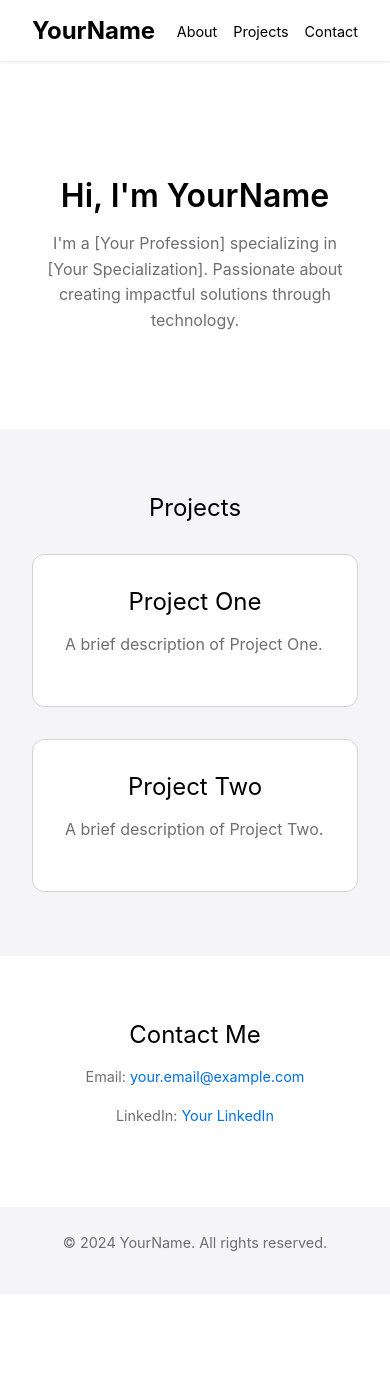
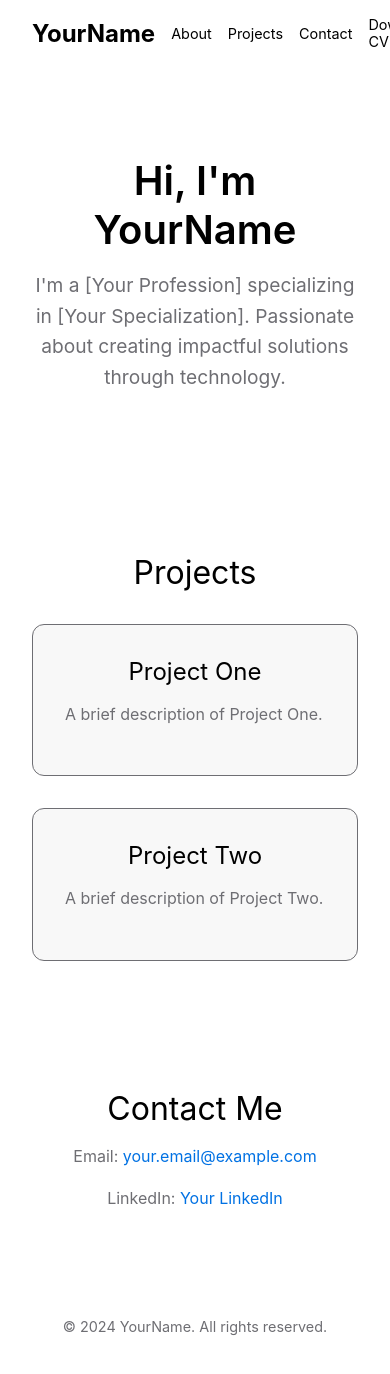
Before and after one commit to FrancoisMartinez/react-portfolio, a React (Vite) app: page / in a window 390 px wide. Shown: the top 1374 px of the page. Before the commit the page ends 1294 px from the top, so only its background shows below. Built offline with nearby package versions, Linux system fonts and the light colour scheme.

Commit message:
dark mode added

```diff
--- a/src/components/Header.jsx
+++ b/src/components/Header.jsx
@@ -1,16 +1,30 @@
-import React from 'react';
+import React, { useContext } from 'react';
 import { Link } from 'react-scroll';
 import styles from '../styles/Header.module.css';
+import { ThemeContext } from '../contexts/ThemeContext';
 
 const Header = () => {
+    const { theme, toggleTheme } = useContext(ThemeContext);
+
     return (
-        <header className={styles.header}>
+        <header className={`${styles.header} ${styles[theme]}`}>
             <div className={styles.logo}>YourName</div>
             <nav className={styles.nav}>
-                <Link to="about" smooth={true} duration={500}>About</Link>
-                <Link to="projects" smooth={true} duration={500}>Projects</Link>
-                <Link to="contact" smooth={true} duration={500}>Contact</Link>
-                {/*<a href="/cv.pdf" target="_blank" rel="noopener noreferrer">Download CV</a>*/}
+                <Link to="about" smooth={true} duration={500}>
+                    About
+                </Link>
+                <Link to="projects" smooth={true} duration={500}>
+                    Projects
+                </Link>
+                <Link to="contact" smooth={true} duration={500}>
+                    Contact
+                </Link>
+                <a href="/cv.pdf" target="_blank" rel="noopener noreferrer">
+                    Download CV
+                </a>
+                <button onClick={toggleTheme} className={styles.themeToggle}>
+                    {theme === 'light' ? '🌙' : '☀️'}
+                </button>
             </nav>
         </header>
     );
--- /dev/null
+++ b/src/contexts/ThemeContext.jsx
@@ -0,0 +1,30 @@
+import React, { createContext, useState, useEffect } from 'react';
+
+export const ThemeContext = createContext();
+
+export const ThemeProvider = ({ children }) => {
+
+
+
+    // Check localStorage for saved theme or default to 'light'
+    const [theme, setTheme] = useState(
+        localStorage.getItem('theme') || 'light'
+    );
+
+    useEffect(() => {
+        localStorage.setItem('theme', theme);
+        document.documentElement.setAttribute('data-theme', theme);
+    }, [theme]);
+
+
+    // Toggle theme function
+    const toggleTheme = () => {
+        setTheme((curr) => (curr === 'light' ? 'dark' : 'light'));
+    };
+
+    return (
+        <ThemeContext.Provider value={{ theme, toggleTheme }}>
+            {children}
+        </ThemeContext.Provider>
+    );
+};
--- a/src/index.css
+++ b/src/index.css
@@ -1,3 +1,34 @@
+
+/* Define CSS variables for themes */
+:root {
+    --background-color: #ffffff;
+    --text-color: #000000;
+    --secondary-text-color: #6e6e73;
+    --card-background-color: #f8f8f8;
+    --header-background-color: #ffffff;
+}
+
+[data-theme='dark'] {
+    --background-color: #1c1c1e;
+    --text-color: #f5f5f7;
+    --secondary-text-color: #a1a1aa;
+    --card-background-color: #2c2c2e;
+    --header-background-color: #1c1c1e;
+}
+
+body {
+    margin: 0;
+    font-family: -apple-system, BlinkMacSystemFont, 'Segoe UI', Roboto, Oxygen,
+    Ubuntu, Cantarell, 'Open Sans', 'Helvetica Neue', sans-serif;
+    background-color: var(--background-color);
+    color: var(--text-color);
+    transition: background-color 0.3s, color 0.3s;
+}
+
+/* existing styles */
+
+
+
 /* src/index.css */
 body {
     margin: 0;
--- a/src/main.jsx
+++ b/src/main.jsx
@@ -1,8 +1,13 @@
 import React from 'react';
 import ReactDOM from 'react-dom/client';
-import App from './App.jsx';
-import './index.css'; // Import global styles
+import App from './App';
+import './index.css';
+import { ThemeProvider } from './contexts/ThemeContext';
 
-
-const root = ReactDOM.createRoot(document.getElementById('root'));
-root.render(<App />);
+ReactDOM.createRoot(document.getElementById('root')).render(
+    <React.StrictMode>
+        <ThemeProvider>
+            <App />
+        </ThemeProvider>
+    </React.StrictMode>
+);
--- a/src/styles/Footer.module.css
+++ b/src/styles/Footer.module.css
@@ -1,8 +1,8 @@
 .footer {
     text-align: center;
     padding: 2rem;
-    background-color: #f5f5f7;
-    color: #6e6e73;
+    background-color: var(--background-color);
+    color: var(--secondary-text-color);
     margin-top: auto;
     font-size: 0.9rem;
 }
--- a/src/styles/Header.module.css
+++ b/src/styles/Header.module.css
@@ -3,31 +3,50 @@
     justify-content: space-between;
     align-items: center;
     padding: 1rem 2rem;
-    background-color: #ffffff;
     position: fixed;
     width: 100%;
     top: 0;
     z-index: 1000;
-    box-shadow: 0 1px 3px rgba(0, 0, 0, 0.1);
+    background-color: var(--header-background-color);
+    transition: background-color 0.3s;
 }
 
 .logo {
     font-size: 1.5rem;
     font-weight: bold;
-    color: #000;
+    color: var(--text-color);
+    text-decoration: none;
+}
+
+.nav {
+    display: flex;
+    align-items: center;
 }
 
 .nav a {
     margin-left: 1.5rem;
     text-decoration: none;
-    color: #000;
+    color: var(--text-color);
     font-size: 1rem;
     transition: color 0.3s;
     cursor: pointer;
 }
 
 .nav a:hover {
-    color: #0071e3; /* Apple's signature blue */
+    color: var(--link-color);
+}
+
+.themeToggle {
+    margin-left: 1.5rem;
+    background: none;
+    border: none;
+    font-size: 1.2rem;
+    cursor: pointer;
+    color: var(--text-color);
+}
+
+.themeToggle:focus {
+    outline: none;
 }
 
 @media (max-width: 768px) {
@@ -35,4 +54,8 @@
         margin-left: 1rem;
         font-size: 0.9rem;
     }
+
+    .themeToggle {
+        margin-left: 1rem;
+    }
 }
--- a/src/styles/Home.module.css
+++ b/src/styles/Home.module.css
@@ -1,3 +1,31 @@
+/* Remove background-color from .about and .contact */
+.about {
+    /* existing styles */
+    background-color: var(--background-color);
+}
+
+.contact {
+    /* existing styles */
+    background-color: var(--background-color);
+}
+
+.projects {
+    /* existing styles */
+    background-color: var(--card-background-color);
+}
+
+/* Update text colors */
+.about h1,
+.about p,
+.contact h2,
+.contact p {
+    color: var(--text-color);
+}
+
+/* existing media queries */
+
+/* Remove any hardcoded colors and use CSS variables */
+
 .container {
     display: flex;
     flex-direction: column;
@@ -5,58 +33,61 @@
 }
 
 .mainContent {
-    padding-top: 80px; /* Offset for the fixed header */
+    padding-top: 60px; /* Adjust this value to match the header's height */
     flex: 1;
 }
 
 .about {
     text-align: center;
     padding: 6rem 2rem;
-    background-color: #ffffff;
+    background-color: var(--background-color);
 }
 
 .about h1 {
     font-size: 2.5rem;
     font-weight: 600;
     margin-bottom: 1rem;
+    color: var(--text-color);
 }
 
 .about p {
     font-size: 1.2rem;
-    color: #6e6e73;
+    color: var(--secondary-text-color);
     max-width: 600px;
     margin: 0 auto;
 }
 
 .projects {
     padding: 4rem 2rem;
-    background-color: #f5f5f7;
+    background-color: var(--background-color);
 }
 
 .projects h2 {
     text-align: center;
     font-size: 2rem;
     margin-bottom: 2rem;
+    color: var(--text-color);
 }
 
 .contact {
     text-align: center;
     padding: 4rem 2rem;
-    background-color: #ffffff;
+    background-color: var(--background-color);
 }
 
 .contact h2 {
     font-size: 2rem;
     margin-bottom: 1rem;
+    color: var(--text-color);
 }
 
 .contact p {
     font-size: 1rem;
-    color: #6e6e73;
+    color: var(--secondary-text-color);
 }
 
 .contact a {
-    color: #0071e3;
+    color: #0071e3; /* You can also define a variable for link color */
     text-decoration: none;
 }
 
@@ -65,20 +96,5 @@
 }
 
 @media (max-width: 768px) {
-    .about h1 {
-        font-size: 2rem;
-    }
-
-    .about p {
-        font-size: 1rem;
-    }
-
-    .projects h2,
-    .contact h2 {
-        font-size: 1.5rem;
-    }
-
-    .contact p {
-        font-size: 0.9rem;
-    }
+    /* Responsive styles */
 }
--- a/src/styles/ProjectList.module.css
+++ b/src/styles/ProjectList.module.css
@@ -1,3 +1,16 @@
+.card {
+    background-color: var(--card-background-color);
+    border: 1px solid var(--secondary-text-color);
+    /* existing styles */
+}
+
+.card h2,
+.card p {
+    color: var(--text-color);
+}
+
+/* existing styles */
+
 .list {
     display: flex;
     flex-wrap: wrap;
@@ -6,8 +19,8 @@
 }
 
 .card {
-    background-color: #fff;
-    border: 1px solid #d2d2d7;
+    background-color: var(--card-background-color);
+    border: 1px solid var(--secondary-text-color);
     border-radius: 12px;
     padding: 2rem;
     width: 300px;
@@ -22,10 +35,11 @@
 .card h2 {
     font-size: 1.5rem;
     margin-bottom: 1rem;
+    color: var(--text-color);
 }
 
 .card p {
-    color: #6e6e73;
+    color: var(--secondary-text-color);
 }
 
 @media (max-width: 768px) {
--- a/style.css
+++ /dev/null
@@ -1,96 +0,0 @@
-:root {
-  font-family: Inter, system-ui, Avenir, Helvetica, Arial, sans-serif;
-  line-height: 1.5;
-  font-weight: 400;
-
-  color-scheme: light dark;
-  color: rgba(255, 255, 255, 0.87);
-  background-color: #242424;
-
-  font-synthesis: none;
-  text-rendering: optimizeLegibility;
-  -webkit-font-smoothing: antialiased;
-  -moz-osx-font-smoothing: grayscale;
-}
-
-a {
-  font-weight: 500;
-  color: #646cff;
-  text-decoration: inherit;
-}
-a:hover {
-  color: #535bf2;
-}
-
-body {
-  margin: 0;
-  display: flex;
-  place-items: center;
-  min-width: 320px;
-  min-height: 100vh;
-}
-
-h1 {
-  font-size: 3.2em;
-  line-height: 1.1;
-}
-
-#app {
-  max-width: 1280px;
-  margin: 0 auto;
-  padding: 2rem;
-  text-align: center;
-}
-
-.logo {
-  height: 6em;
-  padding: 1.5em;
-  will-change: filter;
-  transition: filter 300ms;
-}
-.logo:hover {
-  filter: drop-shadow(0 0 2em #646cffaa);
-}
-.logo.vanilla:hover {
-  filter: drop-shadow(0 0 2em #f7df1eaa);
-}
-
-.card {
-  padding: 2em;
-}
-
-.read-the-docs {
-  color: #888;
-}
-
-button {
-  border-radius: 8px;
-  border: 1px solid transparent;
-  padding: 0.6em 1.2em;
-  font-size: 1em;
-  font-weight: 500;
-  font-family: inherit;
-  background-color: #1a1a1a;
-  cursor: pointer;
-  transition: border-color 0.25s;
-}
-button:hover {
-  border-color: #646cff;
-}
-button:focus,
-button:focus-visible {
-  outline: 4px auto -webkit-focus-ring-color;
-}
-
-@media (prefers-color-scheme: light) {
-  :root {
-    color: #213547;
-    background-color: #ffffff;
-  }
-  a:hover {
-    color: #747bff;
-  }
-  button {
-    background-color: #f9f9f9;
-  }
-}
```
